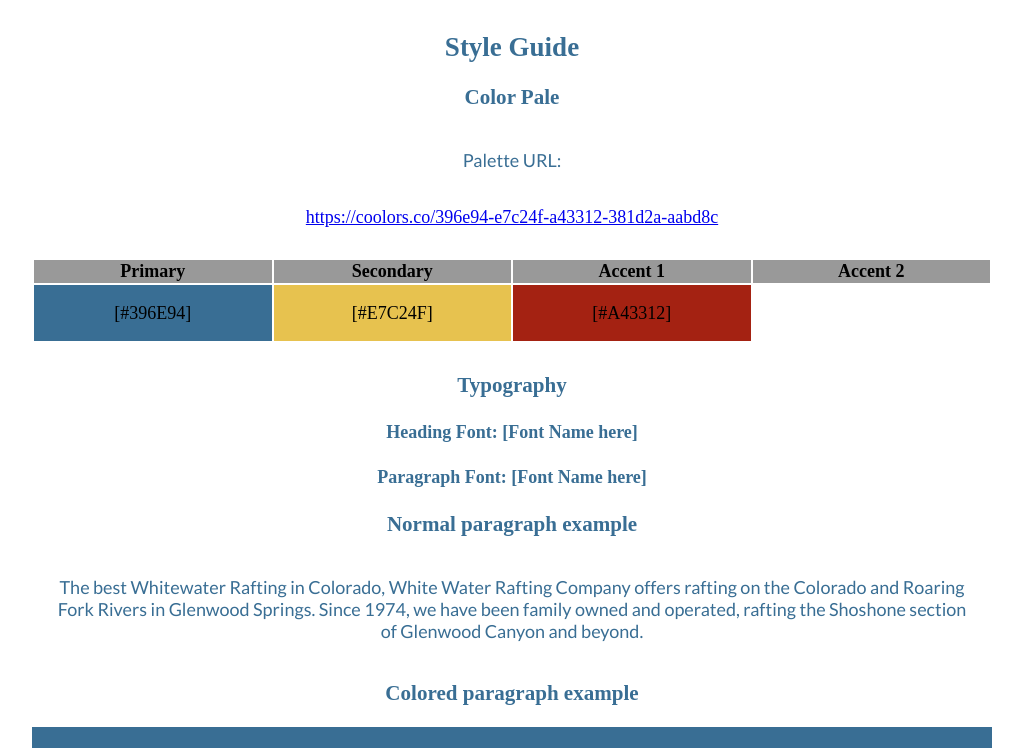
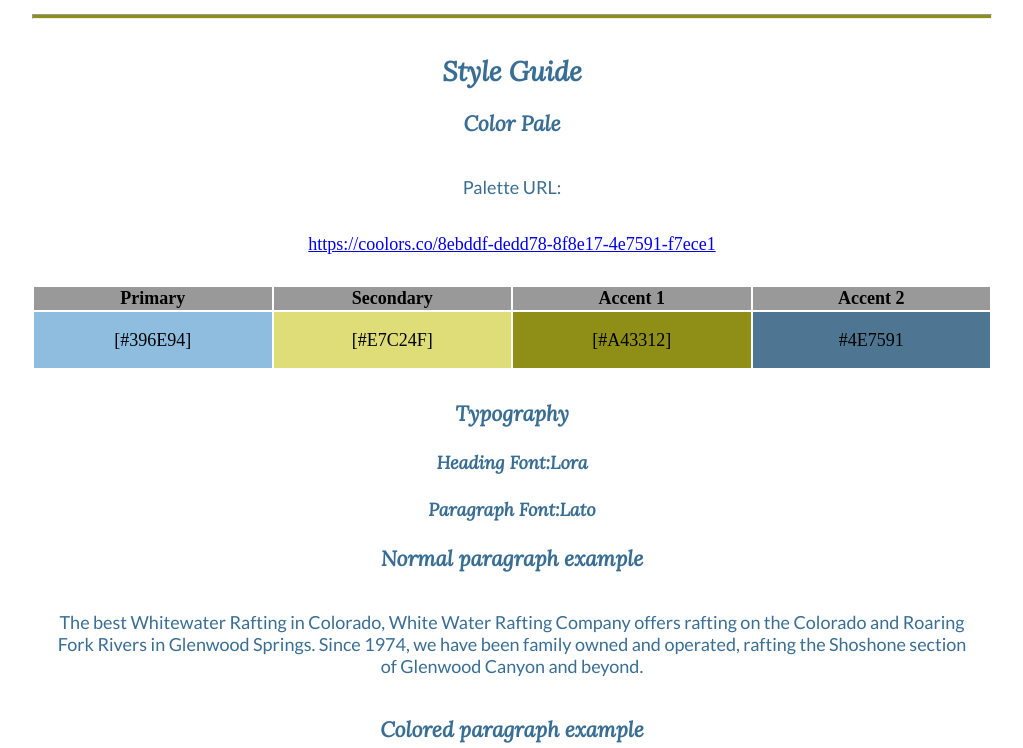
Before and after one commit to GavTuck/wdd130, a plain HTML site: page wwr/site-plan-rafting.html in a window 1280 px wide. Shown: the part 1024-1772 px from the top of the page, without its empty margins (128-1151 px from the left). Drawn offline with Linux system fonts and the light colour scheme; a web font is replaced by a local one.

Commit message:
finished sep 21

```diff
--- a/wwr/site-plan-rafting.html
+++ b/wwr/site-plan-rafting.html
@@ -42,8 +42,8 @@
 
     <!-- Copy and paste the URL to your finished palette below. Replace the href value that is there with yours. Make sure to paste it into both the href value and the content text of the <a> tag -->
     <p>Palette URL:</p>
-    <a href="https://coolors.co/396e94-e7c24f-a43312-381d2a-aabd8c"
-      target="_blank">https://coolors.co/396e94-e7c24f-a43312-381d2a-aabd8c</a>
+    <a href="https://coolors.co/8ebddf-dedd78-8f8e17-4e7591-f7ece1"
+      target="_blank">https://coolors.co/8ebddf-dedd78-8f8e17-4e7591-f7ece1</a>
 
     <table class="colors">
       <tr>
@@ -57,7 +57,7 @@
         <td class="primary">[#396E94]</td>
         <td class="secondary">[#E7C24F]</td>
         <td class="accent1">[#A43312]</td>
-        <td class="accent2"></td>
+        <td class="accent2">#4E7591</td>
       </tr>
     </table>
 
@@ -67,15 +67,15 @@
     <!-- Choose a font for your paragraphs (body copy) and headlines. What font(s) have you chosen? Think also about which of your colors above you might use for background and font colors. -->
 
     <h4>
-      Heading Font: [Font Name here]
+      Heading Font:Lora
       <!-- change this -->
     </h4>
     <h4>
-      Paragraph Font: [Font Name here]
+      Paragraph Font:Lato
       <!-- change this -->
     </h4>
     <h3>Normal paragraph example</h3>
-    <p>
+    <p class="Lora">
       The best Whitewater Rafting in Colorado, White Water Rafting Company
       offers rafting on the Colorado and Roaring Fork Rivers in Glenwood
       Springs. Since 1974, we have been family owned and operated, rafting the
--- a/wwr/styles/site-plan.css
+++ b/wwr/styles/site-plan.css
@@ -2,18 +2,18 @@
 /* if you are using any Google fonts change the font names below to your fonts.
 Any spaces in your font name should be replaced with a +.
 Fonts are separated by a & */
-@import url('https://fonts.googleapis.com/css2?family=IM+Fell+French+Canon&family=Lato:ital,wght@0,400;0,700;1,400&display=swap');
+@import url('https://fonts.googleapis.com/css2?family=Lato&family=Lora:ital@1&display=swap');
 
 :root {
   /* change the values below to your colors from your palette */
-  --primary-color: #396E94   ;
-  --secondary-color: #E7C24F ;
-  --accent1-color: #A42212;
-  --accent2-color: white;
+  --primary-color: #8EBDDF   ;
+  --secondary-color: #DEDD78 ;
+  --accent1-color: #8F8E17;
+  --accent2-color: #4E7591;
 
   /* change the values below to your chosen font(s) */
-  --heading-font: "IM Fell French Canon";
-  --paragraph-font: Lato, Helvetica, sans-serif;
+  --heading-font: "Lora";
+  --paragraph-font: "Lato", Helvetica, sans-serif;
 
   /* these colors below should be chosen from among your palette colors above */
   --headline-color-on-white: #396E94;  /* headlines on a white background */
@@ -22,8 +22,8 @@ Fonts are separated by a & */
   --paragraph-color-on-color: white; /* paragraph text on a colored background */
   --paragraph-background-color: #396E94  ;
   --nav-link-color: #396E94;
-  --nav-background-color: #D4AC0D;
-  --nav-hover-link-color: white;
+  --nav-background-color: #8EBDDF;
+  --nav-hover-link-color: #DEDD78;
   --nav-hover-background-color: #396E94;
 }
 
```
